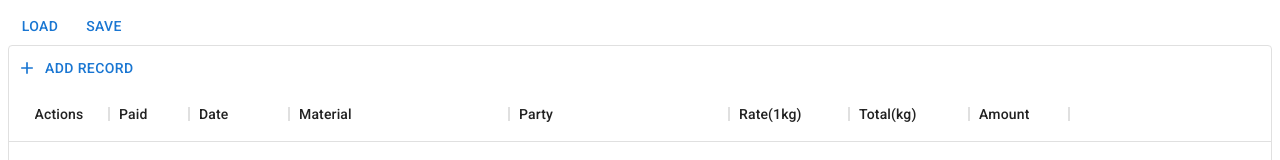
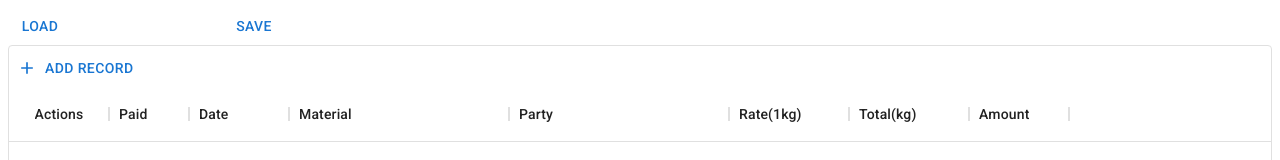
Before and after one commit to PravinKumar95/Poultry_Farm, a React (Vite) app: page / in a window 1280 px wide. Shown: the top 160 px of the page. Built offline with nearby package versions, Linux system fonts and the light colour scheme.

Commit message:
margin for save btn

```diff
--- a/src/components/Table.tsx
+++ b/src/components/Table.tsx
@@ -279,7 +279,12 @@ export default function FullFeaturedCrudGrid() {
       }}
     >
       <Button onClick={handleOpenFile}>Load</Button>
-      <Button onClick={() => handleSaveData(JSON.stringify(rows))}>Save</Button>
+      <Button
+        style={{ marginLeft: 150 }}
+        onClick={() => handleSaveData(JSON.stringify(rows))}
+      >
+        Save
+      </Button>
       <DataGrid
         rows={rows}
         columns={columns}
```
Also changed, not shown: 2 other files (tests, documents, lock files or other folders).
